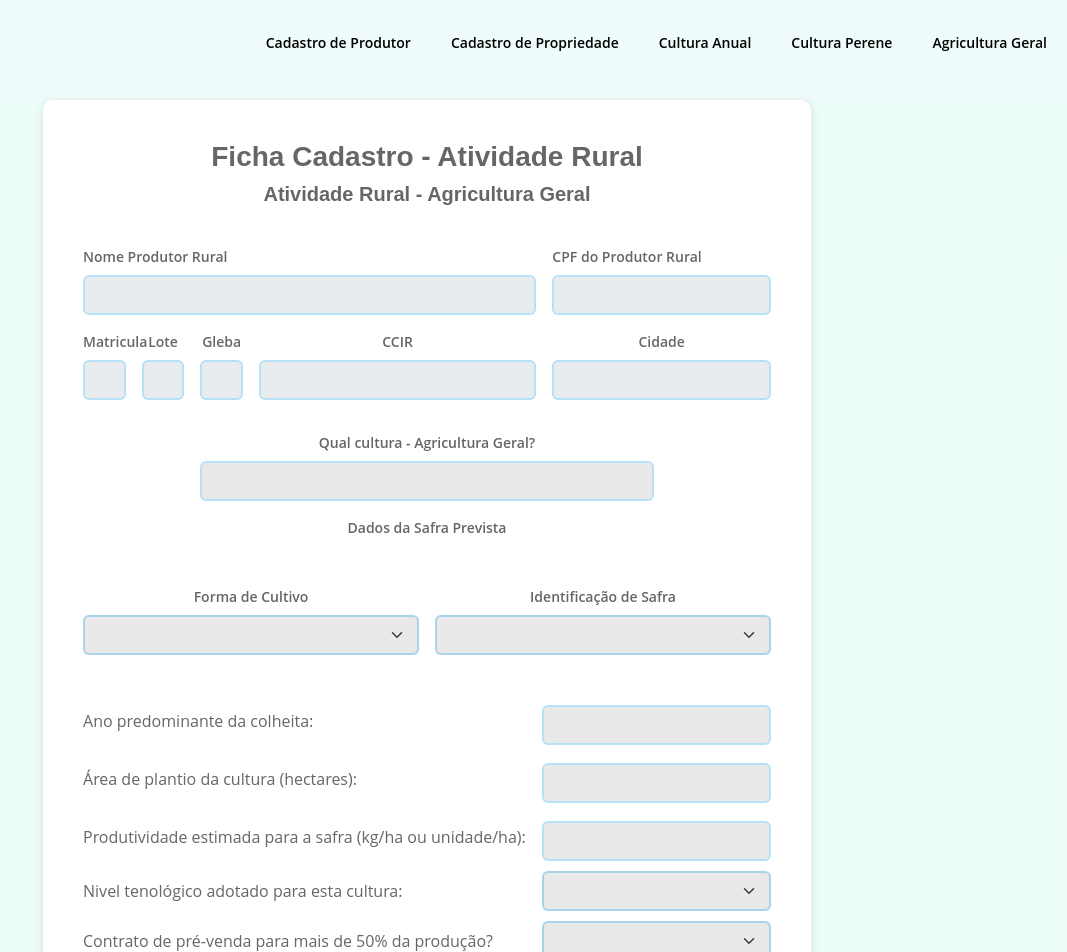
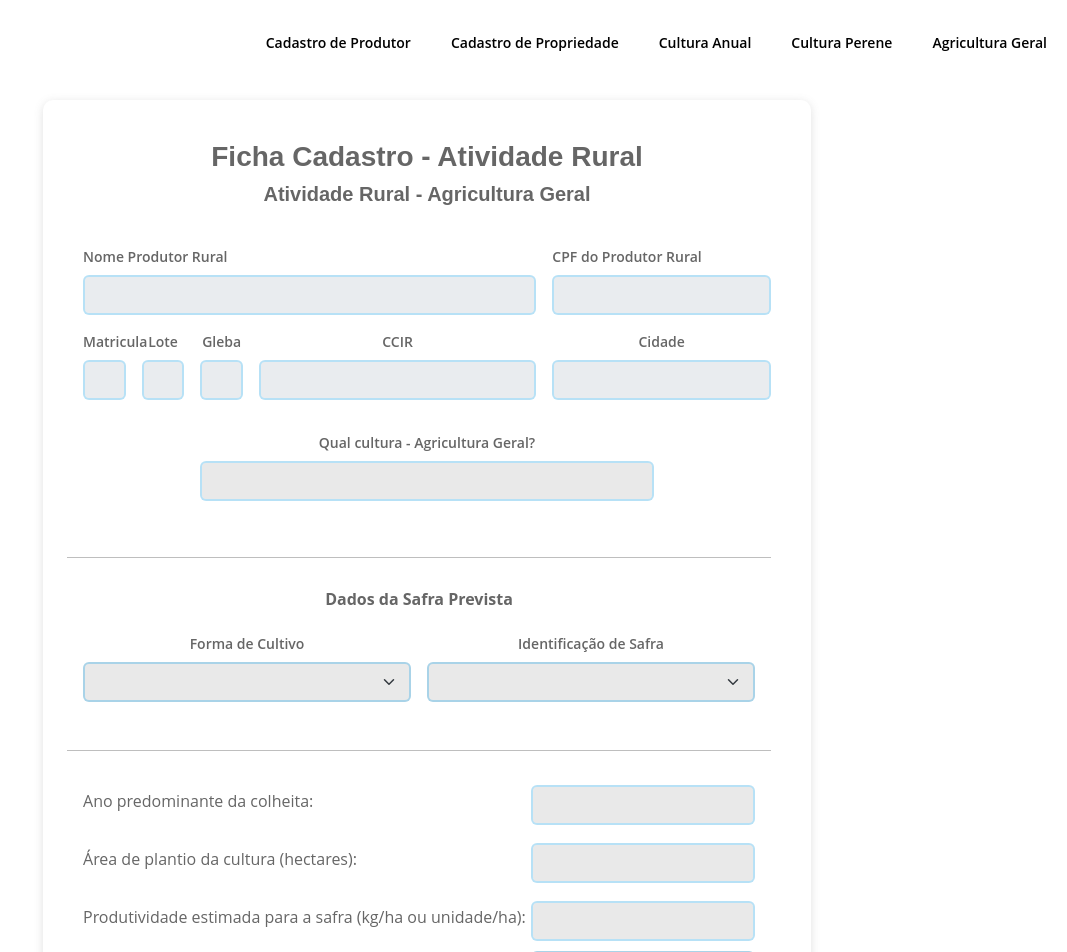
Before and after one commit to GustQueiroz/agroApp, a React (Create React App) app: page /agricultura-geral in a window 1280 px wide. Shown: the top 952 px of the page, without its empty margins (213-1280 px from the left). Built offline with nearby package versions, Linux system fonts and the light colour scheme.

Commit message:
test-commit

```diff
--- a/src/components/FormAnnualCulture.jsx
+++ b/src/components/FormAnnualCulture.jsx
@@ -97,6 +97,8 @@ const FormAnnualCulture = () => {
             </select>
         </div>
         <div className="col-12"></div>
+
+        <div className="row g-3 container-2">
         <div className="col-12"></div>
         <div className='text-center'>
           <div className="col-8 text-center"><h6>Ano de previsão da colheita:</h6></div>
@@ -159,6 +161,9 @@ const FormAnnualCulture = () => {
         </div>
         <div className="col-12"></div>
         <div className="col-12"></div>
+        </div>
+        <div className="col-12"></div>
+        <div className="col-12"></div>
         <div className="col-12"></div>
         <div className="row">
           <div className="col-4">
--- a/src/components/FormGeneralAgriculture.jsx
+++ b/src/components/FormGeneralAgriculture.jsx
@@ -53,9 +53,10 @@ const FormGeneralAgriculture = () => {
             <input type="text" className="form-control" id="inputText"/>
          </div>
          <div className="col-2"></div>
-         <div className="col-12 centered">Dados da Safra Prevista</div>
          <div className="col-12"></div>
+         <div className="row g-3 container-2">
          <div className="col-12"></div>
+         <div className="col-12 centered"><h6><strong>Dados da Safra Prevista</strong></h6></div>
          <div className="col-6">
             <label htmlFor="inputText" className="form-label centered">Forma de Cultivo</label>
             <select className="form-select input" id="inputText">
@@ -77,6 +78,9 @@ const FormGeneralAgriculture = () => {
          </div>
           <div className="col-12"></div>
           <div className="col-12"></div>
+          <div className="col-12"></div>
+          </div>
+          <div className="row g-3 container-3">
           <div className='text-center'>
           <div className="col-8 text-center"><h6>Ano predominante da colheita:</h6></div>
           <div className="col-4">
@@ -116,6 +120,9 @@ const FormGeneralAgriculture = () => {
                 <option value="">Sim</option>
                 <option value="">Não</option>
             </select>
+        </div>
+        <div className="col-12"></div>
+        <div className="col-12"></div>
         </div>
         <div className="col-12"></div>
         <div className="col-12"></div>
@@ -164,6 +171,7 @@ const FormGeneralAgriculture = () => {
             <input type="text" className="form-control" id="inputText" />
           </div>
         </div>
+
         <div className="col-12 submit-button">
           <button type="submit" className="btn btn-primary">Salvar</button>
         </div>
--- a/src/components/styles/FormStyles.css
+++ b/src/components/styles/FormStyles.css
@@ -38,9 +38,12 @@
   display: block;
 }
 .container-2 {
-  border-top: 1px solid #666;
-  border-bottom: 1px solid #666;
-  margin-top: 50px;
+  border-top: 1px solid #bebebe;
+  border-bottom: 1px solid #bebebe;
+  margin-top: 40px;
+}
+.container-3 {
+  border-bottom: 1px solid #bebebe;
 }
 .text-center {
   margin-top: 10px;
--- a/src/components/styles/NavigationMenu.css
+++ b/src/components/styles/NavigationMenu.css
@@ -1,5 +1,5 @@
 .navigationTab {
-    background-color: rgba(234, 255, 248, 0.568);
+    background-color: white;
     display: flex;
     align-items: center;
     justify-content: end;
--- a/src/screens/styles/screenStyles.css
+++ b/src/screens/styles/screenStyles.css
@@ -3,7 +3,7 @@
     flex-direction: column;
     justify-content: center;
     align-items: center;
-    background-color: rgba(234, 255, 248, 0.699);
+    background-color: white;
     width: 100%;
     height: 100%;
     margin-bottom: 50px;
```
